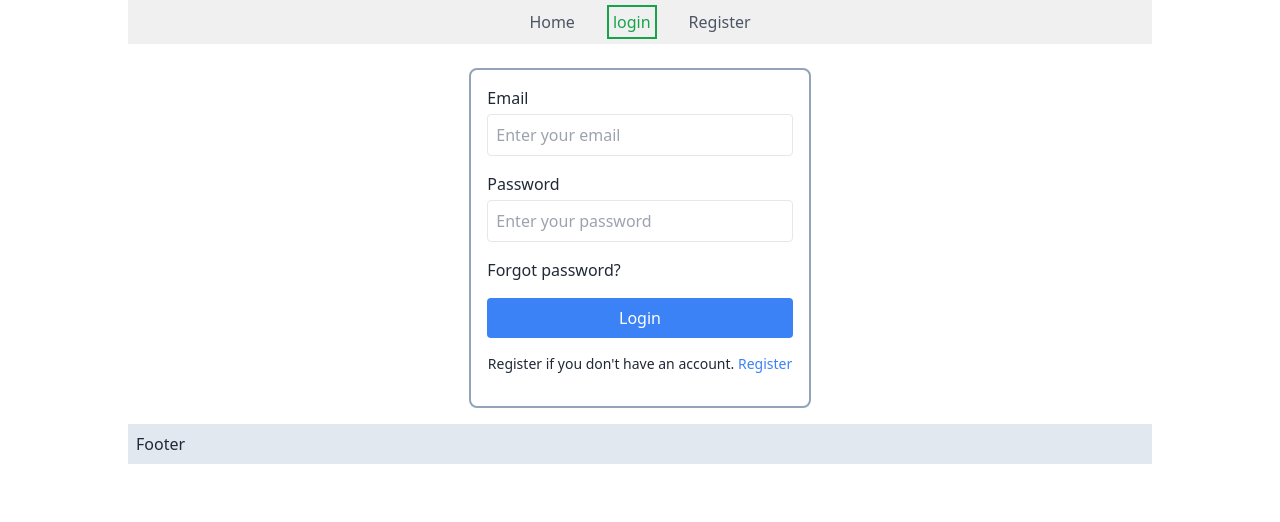
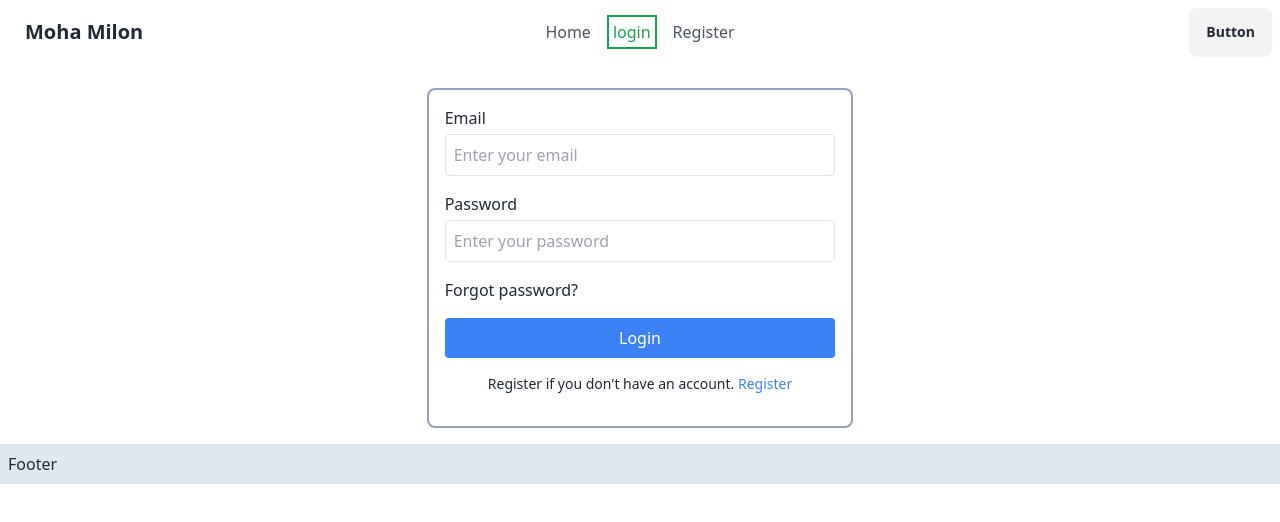
Before and after one commit to oworkmahade/Auth-Moha-Milon, a React (Vite) app: page /login in a window 1280 px wide. Shown: the top 522 px of the page. Built offline with nearby package versions, Linux system fonts and the light colour scheme.

Commit message:
commited

```diff
--- a/package.json
+++ b/package.json
@@ -13,6 +13,7 @@
     "firebase": "^12.10.0",
     "localforage": "^1.10.0",
     "match-sorter": "^8.2.0",
+    "prop-types": "^15.8.1",
     "react": "^19.2.4",
     "react-dom": "^19.2.4",
     "react-helmet-async": "^3.0.0",
--- /dev/null
+++ b/src/Providers/AuthProvider.jsx
@@ -0,0 +1,17 @@
+import { createContext } from "react";
+import PropTypes from "prop-types";
+
+const AuthContext = createContext(null);
+
+const AuthProvider = ({ children }) => {
+  const authInfo = { name: "Mahade Hasan Jony" };
+  return (
+    <AuthContext.Provider value={authInfo}>{children}</AuthContext.Provider>
+  );
+};
+
+AuthProvider.propTypes = {
+  children: PropTypes.node,
+};
+
+export default AuthProvider;
--- a/src/components/Header/Header.jsx
+++ b/src/components/Header/Header.jsx
@@ -3,9 +3,15 @@ import { NavLink } from "react-router-dom";
 
 const activeClass = ({ isActive }) =>
   isActive ? "text-green-600 border-2 border-green-600 p-1" : "text-gray-600";
-const links = () => {
+
+const Header = () => {
   return (
-    <ul className="flex flex-row items-center justify-center gap-8">
+    <div className="navbar bg-base-100">
+      <div className="navbar-start">
+        <a className="text-xl btn btn-ghost">Moha Milon</a>
+      </div>
+      <div className="flex-row hidden navbar-center lg:flex">
+        <ul className="flex flex-row gap-4 p-2">
           <li>
             <NavLink to="/" className={activeClass}>
               Home
@@ -22,13 +28,10 @@ const links = () => {
             </NavLink>
           </li>
         </ul>
-  );
-};
-
-const Header = () => {
-  return (
-    <div>
-      <nav style={{ padding: "10px", background: "#f0f0f0" }}>{links()}</nav>
+      </div>
+      <div className="navbar-end">
+        <a className="btn">Button</a>
+      </div>
     </div>
   );
 };
--- a/src/components/Login/Login.jsx
+++ b/src/components/Login/Login.jsx
@@ -6,6 +6,7 @@ import React, { useRef } from "react";
 import { Helmet } from "react-helmet-async";
 import { ToastContainer, toast } from "react-toastify";
 import auth from "../firebase/firebase.config";
+import { Link } from "react-router-dom";
 
 const Login = () => {
   // state for holding email from input field using useRef
@@ -139,12 +140,17 @@ const Login = () => {
         {/* Login Link */}
         <p className="text-sm text-center">
           Register if you don't have an account.{" "}
-          <a
+          {/* <a
             className="text-blue-500 cursor-pointer hover:underline"
             href="/register"
           >
             Register
-          </a>
+          </a> */}
+          <span className="text-blue-500 cursor-pointer hover:underline">
+            <Link to="/register">
+              <button type="button"> Register</button>
+            </Link>
+          </span>
         </p>
 
         <ToastContainer
--- a/src/components/Register/Register.jsx
+++ b/src/components/Register/Register.jsx
@@ -8,6 +8,7 @@ import { Helmet } from "react-helmet-async";
 import { ToastContainer, toast } from "react-toastify";
 import auth from "../firebase/firebase.config";
 import { FaEye, FaEyeSlash } from "react-icons/fa";
+import { Link } from "react-router-dom";
 
 const Register = () => {
   // state or showing password
@@ -163,12 +164,11 @@ const Register = () => {
         {/* Login Link */}
         <p className="text-sm text-center">
           Already have an account?{" "}
-          <a
-            className="text-blue-500 cursor-pointer hover:underline"
-            href="/login"
-          >
-            Login
-          </a>
+          <span className="text-blue-500 cursor-pointer hover:underline">
+            <Link to="/login">
+              <button type="button"> Login </button>
+            </Link>
+          </span>
         </p>
 
         <ToastContainer
--- a/src/components/Root/Root.jsx
+++ b/src/components/Root/Root.jsx
@@ -4,7 +4,7 @@ import Footer from "../Footer/Footer";
 
 const Root = () => {
   return (
-    <div className="w-4/5 mx-auto">
+    <div className="">
       <Header></Header>
       <Outlet></Outlet>
       <Footer></Footer>
--- a/src/main.jsx
+++ b/src/main.jsx
@@ -8,6 +8,7 @@ import Login from "./components/Login/Login";
 import Register from "./components/Register/Register";
 import { HelmetProvider } from "react-helmet-async";
 import ErrorPage from "./components/ErrorPage/ErrorPage";
+import AuthProvider from "./Providers/AuthProvider";
 
 const router = createBrowserRouter([
   {
@@ -34,7 +35,9 @@ const router = createBrowserRouter([
 createRoot(document.getElementById("root")).render(
   <StrictMode>
     <HelmetProvider>
-      <RouterProvider router={router} />
+      <AuthProvider>
+        <RouterProvider router={router} />
+      </AuthProvider>
     </HelmetProvider>
   </StrictMode>,
 );
```
Also changed, not shown: 1 other file (tests, documents, lock files or other folders). Lines whose indentation alone changed are shown as unchanged.
